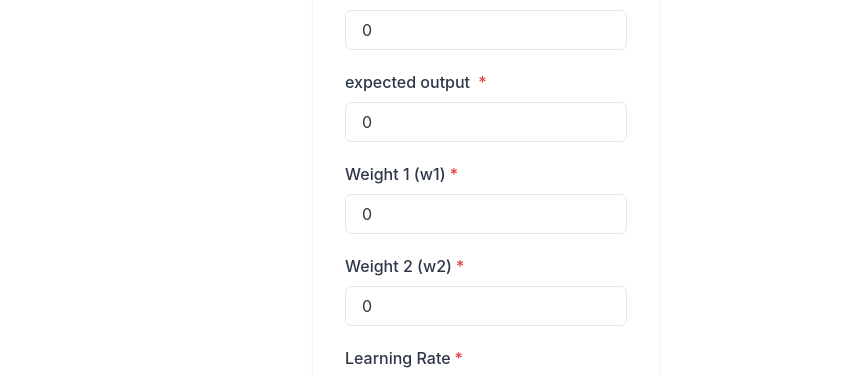
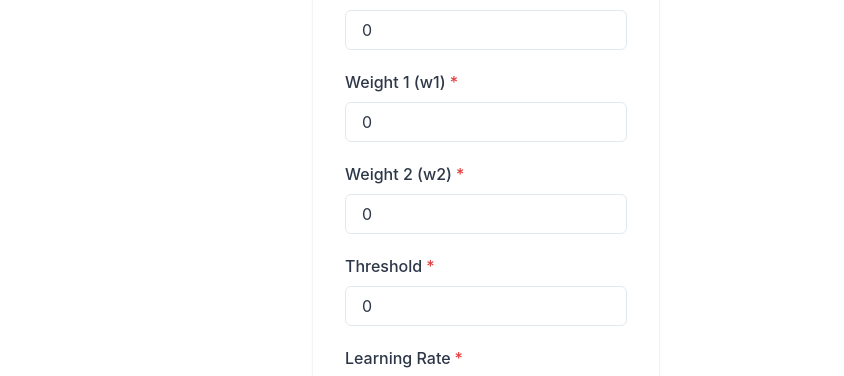
Before and after one commit to edtimer/Computational-Intelligence, a Next.js app: page / in a window 1280 px wide. Shown: the part 388-764 px from the top of the page, without its empty margins (218-1062 px from the left). Built offline with nearby package versions, Linux system fonts and the light colour scheme.

Commit message:
mapping result

```diff
--- a/pages/index.tsx
+++ b/pages/index.tsx
@@ -64,6 +64,14 @@ export default function Home() {
     // const result =
 
   }
+  interface DataReceived {
+    weight1: number
+    weight2: number
+    input1: number
+    input2: number
+    output: number
+
+  }
   const [weightOne, setWeightOne] = useState(0.0)
   const [weightTwo, setWeightTwo] = useState(0.0)
   const [operation, setOperation] = useState('AND')
@@ -72,37 +80,52 @@ export default function Home() {
   const [threshhold, setThreshhold] = useState(0.0)
   const [learningRate, setLearningRate] = useState(0.0)
   const [showTable, setShowTable] = useState(false)
-const calculation = (values:any)=>{
+  const [result, setResult] = useState([{}])
+  const calculation = (values: any) => {
     //'' added to number converts it to string
 
     //create a big array of objects
-const allPatterns=[]
+    const allPatterns = []
     // {w1,w2,input1,input2,result}
-  const input1= ''+values.input1;
-  const input2 = ''+values.input2;
+    var newWeight1 = values.w1;
+    var newWeight2 = values.w2;
+    var output;
+    const learningRate = values.learningRate;
+    const input1 = '' + values.input1;
+    const input2 = '' + values.input2;
     const input1Array = Array.from(String(input1), Number);
     const input2Array = Array.from(String(input2), Number);
     const lengthInput1 = input1Array.length
     const lengthInput2 = input2Array.length
-console.log("values pure",values)
-  console.log("arrays",input1Array,input2Array)
+    console.log("values pure", values)
+    console.log("array length", lengthInput1, lengthInput2)
+    console.log("arrays", input1Array, input2Array)
     // const element ={input1,input2,w1,w2}
     // allPatterns.push(element)
-  console.log("all input element1,element2,w1,w2",input1Array.slice(-1)[0],input2Array.slice(-1)[0],values.w1,values.w2)
+    console.log("all input element1,element2,w1,w2", input1Array.slice(-1)[0], input2Array.slice(-1)[0], values.w1, values.w2)
     setWeightOne(values.w1)
     setWeightTwo(values.w2)
-//  for(let i=0;i<values.patternCount;i++){
-const pattern  =(input1Array.slice(-1)[0]*values.w1)+(input2Array.slice(-1)[0] *values.w2)
- console.log(`the result`,pattern)
- if(pattern>values.threshhold){
-  //recalculate the weights
+    for (let i = 0; i < lengthInput1; i++) {
+      const pattern = (input1Array.slice(-1)[i] * values.w1) + (input2Array.slice(-1)[i] * values.w2)
+      console.log(`the result`, pattern)
+      if (pattern > values.threshhold) {
+
+        output = 1
       }
+      else {
+        output = 0
+        // newWeight1 =
+        // newWeight2 =
+      }
+      const val1 = input1Array[i]
+      const val2 = input2Array[i]
       //add the number to the table
+      allPatterns.push({ weight1: newWeight1, weight2: newWeight2, input1: val1, input2: val2, output: output })
 
-
-
-//  }
-setShowTable(true)
+    }
+    return allPatterns;
+    // setShowTable(true)
+    console.log("array elements", allPatterns);
 
   }
   const formik = useFormik({
@@ -112,14 +135,15 @@ setShowTable(true)
       input1: 0,
       input2: 0,
       learningRate: 0.0,
-      opearation: 'AND',
+      operation: 'AND',
       threshold: 0.0,
-      operation: 0.0,
       outPut: 0.0,
       epoch: 1,
     },
-    onSubmit:  (values) => {
-       calculation(values)
+    onSubmit: (values) => {
+      const results = calculation(values)
+      setResult(results)
+      setShowTable(true)
       // alert(JSON.stringify(values, null, 2))
     },
   })
@@ -228,15 +252,6 @@ setShowTable(true)
                           value={formik.values.input2} />
                       </InputGroup>
                     </FormControl>
-                    <FormControl isRequired>
-                      <FormLabel>expected output </FormLabel>
-
-                      <InputGroup>
-
-                        <Input type="number" name="output" placeholder="01110111010" onChange={formik.handleChange}
-                          value={formik.values.outPut} />
-                      </InputGroup>
-                    </FormControl>
 
                     <FormControl isRequired>
                       <FormLabel>Weight 1 (w1)</FormLabel>
@@ -266,6 +281,21 @@ setShowTable(true)
                         />
                       </InputGroup>
                     </FormControl>
+                    <FormControl isRequired>
+                      <FormLabel>Threshold</FormLabel>
+
+                      <InputGroup>
+
+                        <Input
+                          type="number"
+                          name="threshold"
+                          placeholder="0.1"
+                          onChange={formik.handleChange}
+                          value={formik.values.threshold}
+                        />
+                      </InputGroup>
+                    </FormControl>
+
                     <FormControl isRequired >
                       <FormLabel>Learning Rate</FormLabel>
                       <Select name='learningRate' placeholder='Select learning rate' onChange={formik.handleChange}
@@ -308,41 +338,36 @@ setShowTable(true)
           </Box>
         </Box>
       </form>
-      {showTable?<TableContainer>
+      {showTable ?
+
+        <Box padding={20} bg={'white'}>
+          <TableContainer>
             <Table size='sm'>
               <Thead>
                 <Tr>
-        <Th>To convert</Th>
-        <Th>into</Th>
-        <Th isNumeric>multiply by</Th>
+                  <Th>Input 1</Th>
+                  <Th>Input 2</Th>
+                  <Th>Weight 1</Th>
+                  <Th>Weight 2</Th>
+                  <Th>Output</Th>
                 </Tr>
               </Thead>
               <Tbody>
-      <Tr>
-        <Td>inches</Td>
-        <Td>millimetres (mm)</Td>
-        <Td isNumeric>25.4</Td>
-      </Tr>
-      <Tr>
-        <Td>feet</Td>
-        <Td>centimetres (cm)</Td>
-        <Td isNumeric>30.48</Td>
-      </Tr>
-      <Tr>
-        <Td>yards</Td>
-        <Td>metres (m)</Td>
-        <Td isNumeric>0.91444</Td>
-      </Tr>
+
+                {result && result.map((single) => <Tr>
+                  <Td>{single.input1}</Td>
+                  <Td>{single.input2}</Td>
+                  <Td>{single.weight1}</Td>
+                  <Td>{single.weight2}</Td>
+
+                  <Td>{single.output}</Td>
+
+                </Tr>)}
               </Tbody>
-    <Tfoot>
-      <Tr>
-        <Th>To convert</Th>
-        <Th>into</Th>
-        <Th isNumeric>multiply by</Th>
-      </Tr>
-    </Tfoot>
+
             </Table>
-</TableContainer>:null}
+          </TableContainer> </Box> : null}
+
     </>
   );
 }
```
Lines whose indentation alone changed are shown as unchanged.
